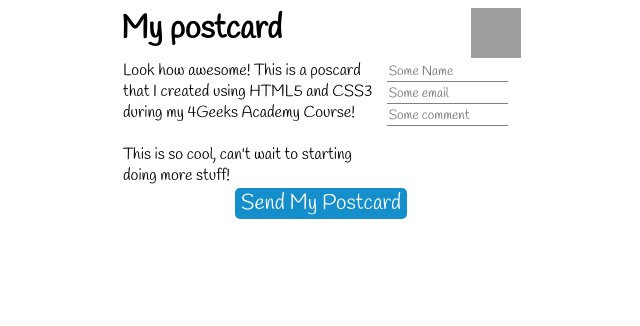
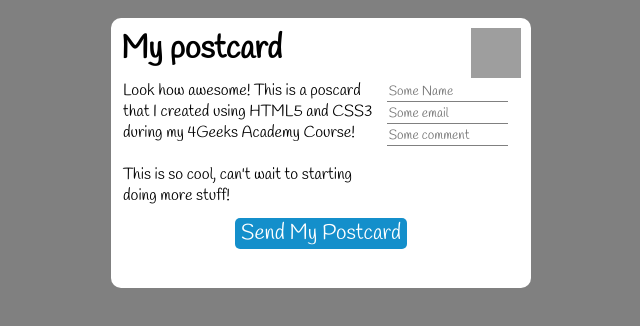
Before and after one commit to rcaterino/4GeekLearning, a plain HTML site: page Postcard/index.html in a window 1280 px wide. Shown: the whole page, without its empty margins (319-959 px from the left). Drawn offline with Linux system fonts and the light colour scheme; grey boxes are pictures that could not be loaded.

Commit message:
Correcciones

```diff
--- a/Postcard/styles.css
+++ b/Postcard/styles.css
@@ -1,6 +1,8 @@
 body {
 	width: auto;
 	height: auto;
+	background-color: gray;
+	padding: 10px;
 }
 * {
 	min-height: 10px;
@@ -9,8 +11,10 @@ body {
 .postcard {
 	background: white;
 	width: 400px;
-	height: 300px;
+	height: 250px;
 	margin: auto;
+	padding: 10px;
+	border-radius: 10px;
 }
 .postcard-header {
 	display: flex;
@@ -42,6 +46,7 @@ p {
 	text-align: center;
 }
 button {
+	margin-top: 10px;
 	padding: auto;
 	background-color: rgb(20, 143, 203);
 	border-radius: 5px;
```
